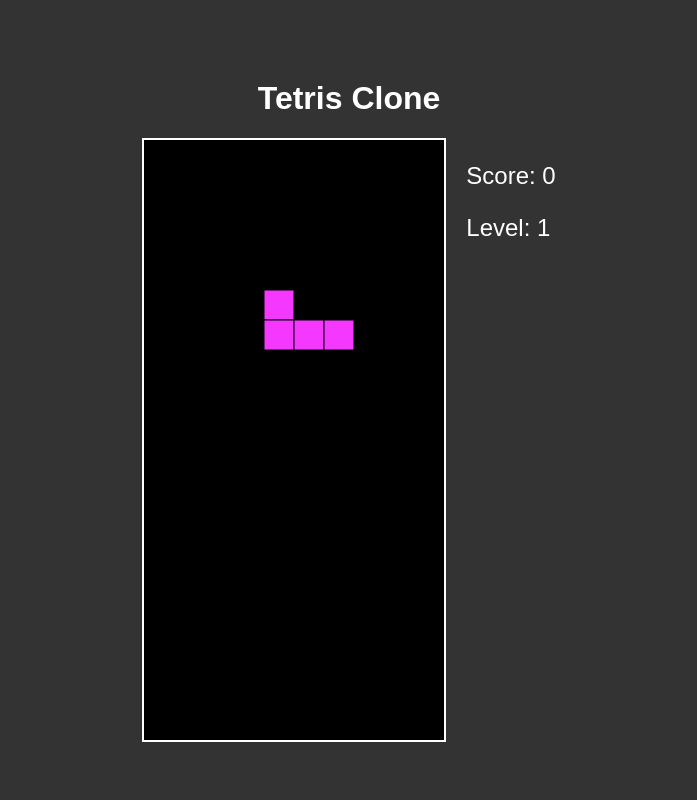
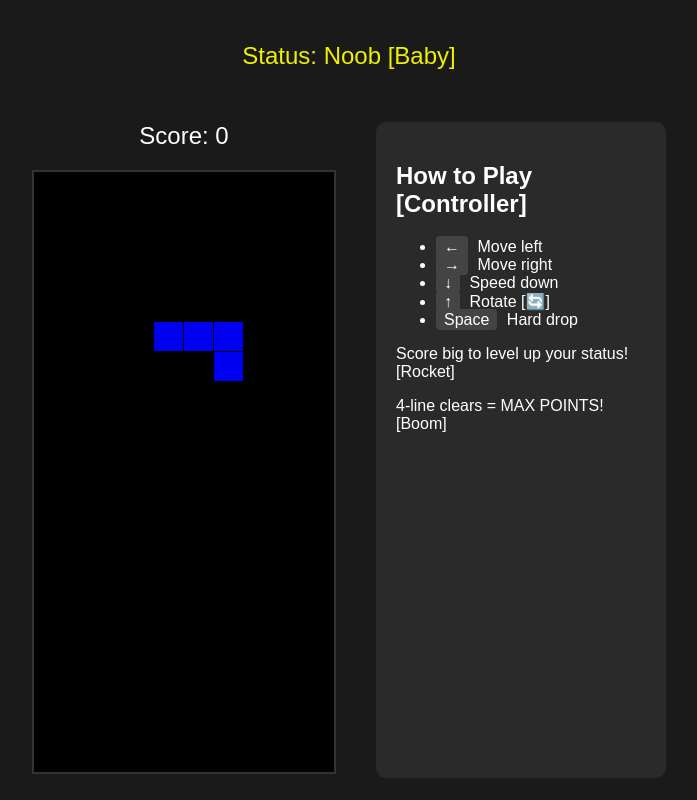
Before and after one commit to payiga2/tetris, a plain HTML site: page index.html in a window 1280 px wide. Shown: the whole page, without its empty margins (291-988 px from the left). Drawn offline with Linux system fonts and the light colour scheme.

Commit message:
Add files via upload

```diff
--- a/index.html
+++ b/index.html
@@ -1,20 +1,32 @@
 <!DOCTYPE html>
-<html lang="en">
+<html>
 <head>
-  <meta charset="UTF-8">
-  <meta name="viewport" content="width=device-width, initial-scale=1.0">
-  <title>Tetris Clone</title>
-  <link rel="stylesheet" href="style.css">
+    <meta charset="UTF-8">
+    <title>Tetris with Guide</title>
+    <link rel="stylesheet" href="tetris.css">
 </head>
 <body>
-  <h1>Tetris Clone</h1>
-  <div class="game-container">
-    <canvas id="tetris" width="300" height="600"></canvas>
-    <div class="info">
-      <p>Score: <span id="score">0</span></p>
-      <p>Level: <span id="level">1</span></p>
+    <div id="status">Status: Noob [Baby]</div>
+    <div id="container">
+        <div id="game-container">
+            <div id="score">Score: 0</div>
+            <canvas id="game-board" width="300" height="600"></canvas>
+            <div id="game-over">GAME OVER</div>
+        </div>
+
+        <div id="guide">
+            <h2>How to Play [Controller]</h2>
+            <ul>
+                <li><span class="key">←</span> Move left</li>
+                <li><span class="key">→</span> Move right</li>
+                <li><span class="key">↓</span> Speed down</li>
+                <li><span class="key">↑</span> Rotate [🔄]</li>
+                <li><span class="key">Space</span> Hard drop</li>
+            </ul>
+            <p>Score big to level up your status! [Rocket]</p>
+            <p>4-line clears = MAX POINTS! [Boom]</p>
+        </div>
     </div>
-  </div>
-  <script src="script.js"></script>
+    <script src="tetris.js"></script>
 </body>
 </html>
--- /dev/null
+++ b/tetris.css
@@ -0,0 +1,72 @@
+body {
+    background-color: #1a1a1a;
+    display: flex;
+    justify-content: center;
+    align-items: center;
+    min-height: 100vh;
+    margin: 0;
+    font-family: 'Arial', 'Segoe UI', system-ui, sans-serif;
+    flex-direction: column;
+}
+
+#container {
+    display: flex;
+    gap: 40px;
+    margin-top: 20px;
+}
+
+#game-container {
+    position: relative;
+}
+
+#game-board {
+    border: 2px solid #333;
+    background-color: #000;
+}
+
+#score {
+    color: white;
+    font-size: 24px;
+    margin-bottom: 20px;
+    text-align: center;
+}
+
+#game-over {
+    position: absolute;
+    top: 50%;
+    left: 50%;
+    transform: translate(-50%, -50%);
+    color: red;
+    font-size: 48px;
+    display: none;
+}
+
+#guide {
+    color: white;
+    background: #2a2a2a;
+    padding: 20px;
+    border-radius: 10px;
+    width: 250px;
+}
+
+#status {
+    color: #f0f000;
+    font-size: 24px;
+    text-align: center;
+    margin: 20px 0;
+    min-height: 40px;
+    font-family: 'Arial', 'Segoe UI Emoji', 'Apple Color Emoji', sans-serif;
+}
+
+.key {
+    background: #444;
+    padding: 2px 8px;
+    border-radius: 4px;
+    margin-right: 5px;
+}
+
+@keyframes pop {
+    0% { transform: scale(1); }
+    50% { transform: scale(1.2); }
+    100% { transform: scale(1); }
+}
--- /dev/null
+++ b/tetris.js
@@ -0,0 +1,222 @@
+const canvas = document.getElementById('game-board');
+const ctx = canvas.getContext('2d');
+const scoreElement = document.getElementById('score');
+const gameOverElement = document.getElementById('game-over');
+const statusElement = document.getElementById('status');
+
+const BLOCK_SIZE = 30;
+const BOARD_WIDTH = 10;
+const BOARD_HEIGHT = 20;
+
+let score = 0;
+let board = Array(BOARD_HEIGHT).fill().map(() => Array(BOARD_WIDTH).fill(0));
+let currentPiece = null;
+let gameLoop = null;
+
+const PIECES = [
+    [[1, 1, 1, 1]], // I
+    [[1, 1], [1, 1]], // O
+    [[1, 1, 1], [0, 1, 0]], // T
+    [[1, 1, 1], [1, 0, 0]], // L
+    [[1, 1, 1], [0, 0, 1]], // J
+    [[1, 1, 0], [0, 1, 1]], // S
+    [[0, 1, 1], [1, 1, 0]]  // Z
+];
+
+const COLORS = [
+    '#00f0f0', // cyan
+    '#f0f000', // yellow
+    '#a000f0', // purple
+    '#f0a000', // orange
+    '#0000f0', // blue
+    '#00f000', // green
+    '#f00000'  // red
+];
+
+const STATUS_LEVELS = [
+    { score: 0, text: "Noob [Baby]" },
+    { score: 50, text: "Beginner [School]" },
+    { score: 100, text: "Intermediate [Controller]" },
+    { score: 200, text: "Skilled [Cool]" },
+    { score: 300, text: "Advanced [Strong]" },
+    { score: 500, text: "Expert [Rocket]" },
+    { score: 800, text: "Master [Trophy]" },
+    { score: 1000, text: "Tetris God [Star]" }
+];
+
+function createPiece() {
+    const pieceIndex = Math.floor(Math.random() * PIECES.length);
+    return {
+        shape: PIECES[pieceIndex],
+        color: COLORS[pieceIndex],
+        x: Math.floor(BOARD_WIDTH/2) - Math.floor(PIECES[pieceIndex][0].length/2),
+        y: 0
+    };
+}
+
+function drawBoard() {
+    ctx.fillStyle = '#000';
+    ctx.fillRect(0, 0, canvas.width, canvas.height);
+
+    for(let y = 0; y < BOARD_HEIGHT; y++) {
+        for(let x = 0; x < BOARD_WIDTH; x++) {
+            if(board[y][x]) {
+                ctx.fillStyle = COLORS[board[y][x] - 1];
+                ctx.fillRect(x * BLOCK_SIZE, y * BLOCK_SIZE, BLOCK_SIZE-1, BLOCK_SIZE-1);
+            }
+        }
+    }
+}
+
+function drawPiece() {
+    ctx.fillStyle = currentPiece.color;
+    currentPiece.shape.forEach((row, y) => {
+        row.forEach((value, x) => {
+            if(value) {
+                ctx.fillRect(
+                    (currentPiece.x + x) * BLOCK_SIZE,
+                    (currentPiece.y + y) * BLOCK_SIZE,
+                    BLOCK_SIZE-1,
+                    BLOCK_SIZE-1
+                );
+            }
+        });
+    });
+}
+
+function collision() {
+    return currentPiece.shape.some((row, y) => {
+        return row.some((value, x) => {
+            if(!value) return false;
+            const newX = currentPiece.x + x;
+            const newY = currentPiece.y + y;
+            return newX < 0 || newX >= BOARD_WIDTH ||
+                   newY >= BOARD_HEIGHT ||
+                   (newY >= 0 && board[newY][newX]);
+        });
+    });
+}
+
+function mergePiece() {
+    currentPiece.shape.forEach((row, y) => {
+        row.forEach((value, x) => {
+            if(value) {
+                board[currentPiece.y + y][currentPiece.x + x] = COLORS.indexOf(currentPiece.color) + 1;
+            }
+        });
+    });
+}
+
+function clearLines() {
+    let linesCleared = 0;
+
+    for(let y = BOARD_HEIGHT - 1; y >= 0; y--) {
+        if(board[y].every(value => value)) {
+            board.splice(y, 1);
+            board.unshift(Array(BOARD_WIDTH).fill(0));
+            linesCleared++;
+            y++;
+        }
+    }
+
+    if(linesCleared) {
+        const lineBonus = [0, 100, 300, 500, 800][linesCleared] || 1000;
+        score += lineBonus;
+        scoreElement.textContent = `Score: ${score}`;
+        updateStatus();
+    }
+}
+
+function updateStatus() {
+    let currentStatus = STATUS_LEVELS[0];
+    for(const status of STATUS_LEVELS) {
+        if(score >= status.score) {
+            currentStatus = status;
+        }
+    }
+    statusElement.textContent = `Status: ${currentStatus.text}`;
+    statusElement.style.animation = "pop 0.3s";
+    setTimeout(() => statusElement.style.animation = "", 300);
+}
+
+function rotate() {
+    const rotated = currentPiece.shape[0].map((_, i) =>
+        currentPiece.shape.map(row => row[i]).reverse()
+    );
+
+    const previousShape = currentPiece.shape;
+    currentPiece.shape = rotated;
+    if(collision()) {
+        currentPiece.shape = previousShape;
+    }
+}
+
+function moveDown() {
+    currentPiece.y++;
+    if(collision()) {
+        currentPiece.y--;
+        mergePiece();
+        clearLines();
+        currentPiece = createPiece();
+        if(collision()) {
+            gameOver();
+        }
+    }
+}
+
+function moveLeft() {
+    currentPiece.x--;
+    if(collision()) {
+        currentPiece.x++;
+    }
+}
+
+function moveRight() {
+    currentPiece.x++;
+    if(collision()) {
+        currentPiece.x--;
+    }
+}
+
+function gameOver() {
+    clearInterval(gameLoop);
+    gameOverElement.style.display = 'block';
+}
+
+document.addEventListener('keydown', event => {
+    if(!currentPiece) return;
+
+    switch(event.key) {
+        case 'ArrowLeft':
+            moveLeft();
+            break;
+        case 'ArrowRight':
+            moveRight();
+            break;
+        case 'ArrowDown':
+            moveDown();
+            break;
+        case 'ArrowUp':
+            rotate();
+            break;
+    }
+
+    drawBoard();
+    drawPiece();
+});
+
+function startGame() {
+    board = Array(BOARD_HEIGHT).fill().map(() => Array(BOARD_WIDTH).fill(0));
+    score = 0;
+    scoreElement.textContent = `Score: ${score}`;
+    gameOverElement.style.display = 'none';
+    statusElement.textContent = "Status: Noob [Baby]";
+    currentPiece = createPiece();
+    gameLoop = setInterval(() => {
+        moveDown();
+        drawBoard();
+        drawPiece();
+    }, 1000);
+}
+
+startGame();
```
